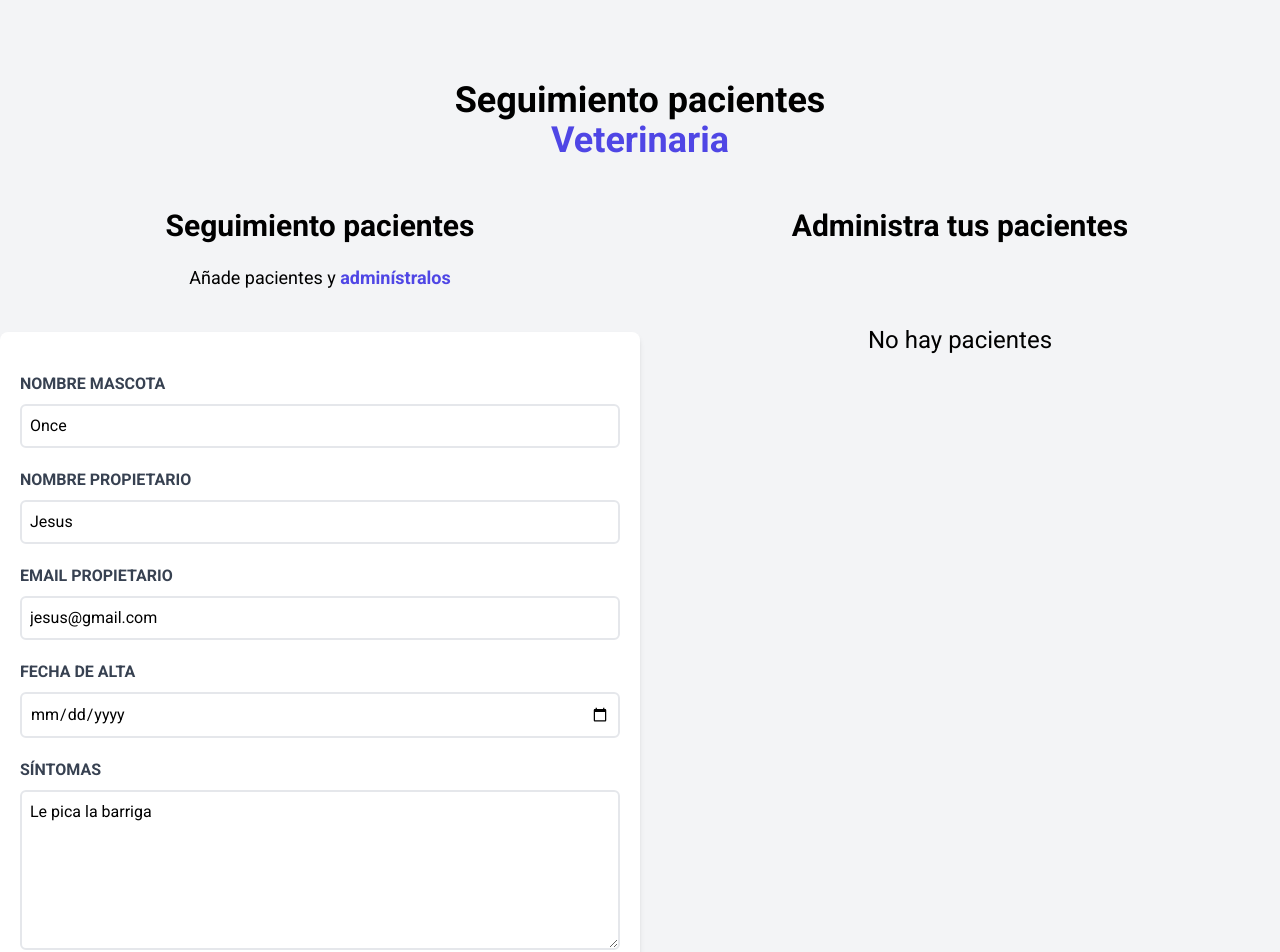
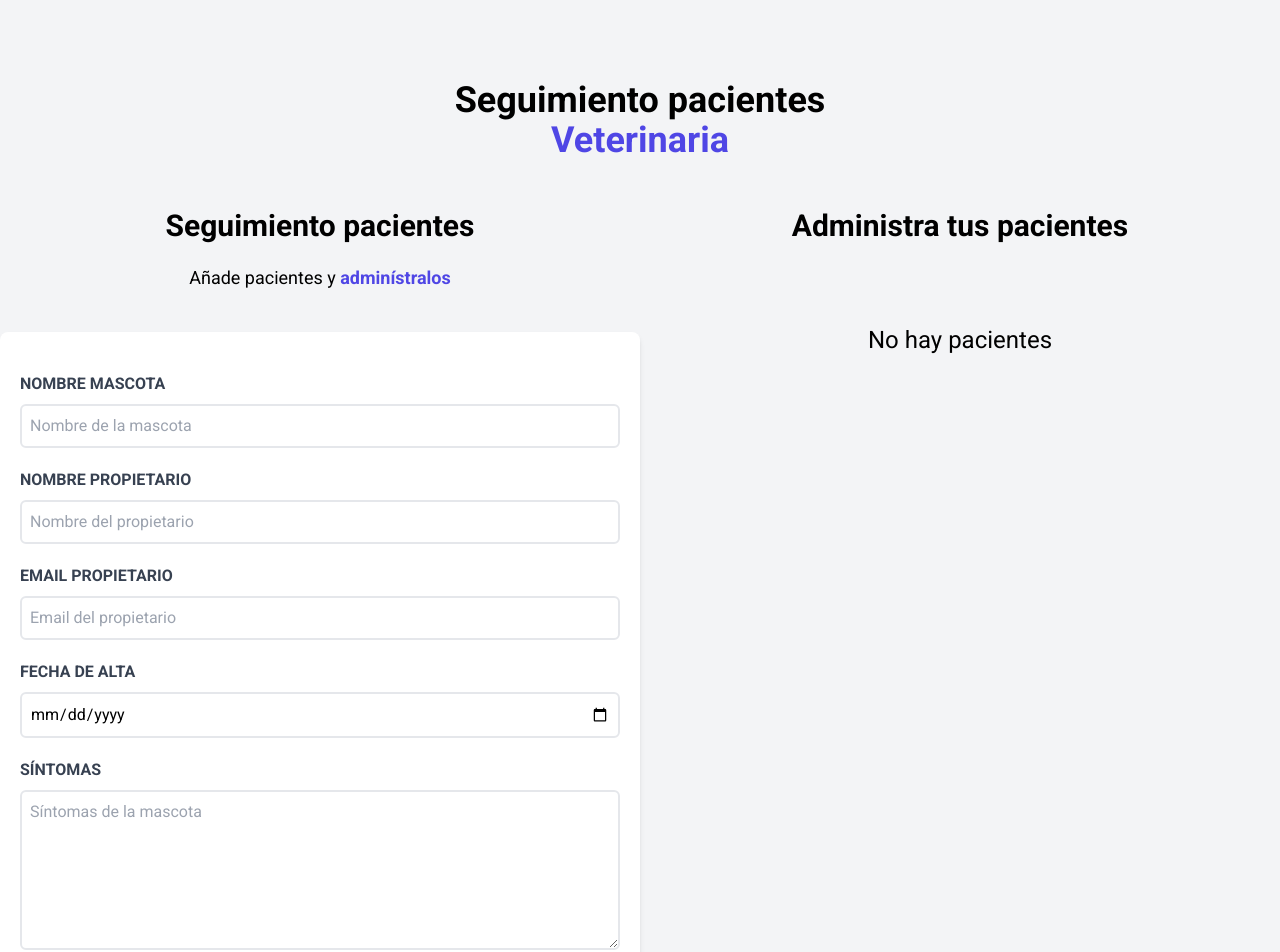
Before and after one commit to gsusgit/admin-pacientes, a Vue app: page / in a window 1280 px wide. Shown: the top 952 px of the page. Built offline with nearby package versions, Linux system fonts and the light colour scheme.

Commit message:
Clean form test vaues

```diff
--- a/src/App.vue
+++ b/src/App.vue
@@ -6,11 +6,11 @@ import { ref, reactive } from 'vue'
 const pacientes = ref([])
 
 const paciente = reactive({
-  mascota: 'Once',
-  propietario: 'Jesus',
-  email: 'jesus@gmail.com',
-  alta: '08-31-2024',
-  sintomas: 'Le pica la barriga',
+  mascota: '',
+  propietario: '',
+  email: '',
+  alta: '',
+  sintomas: '',
 })
 
 const agregarPaciente = () => {
```
